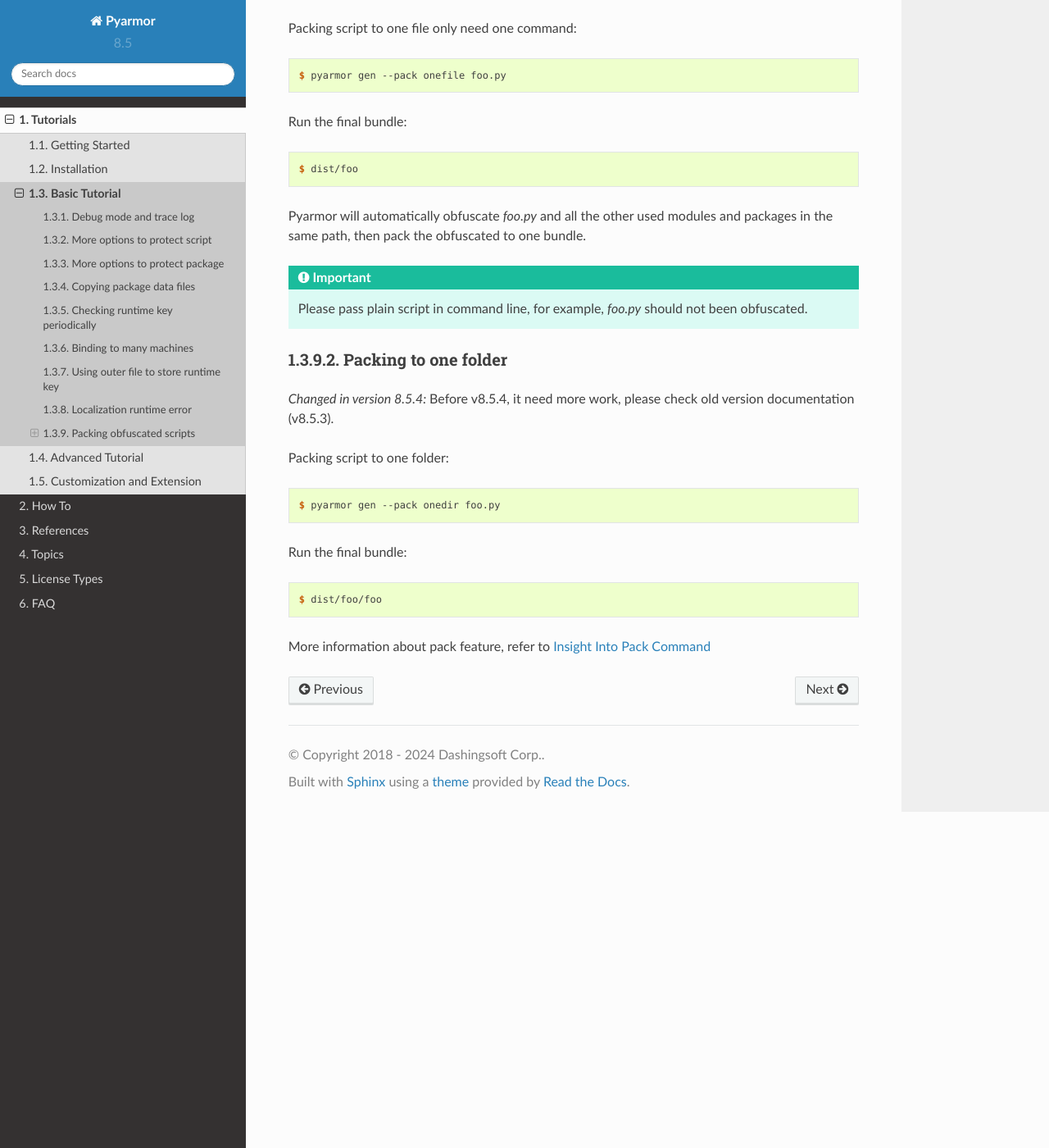
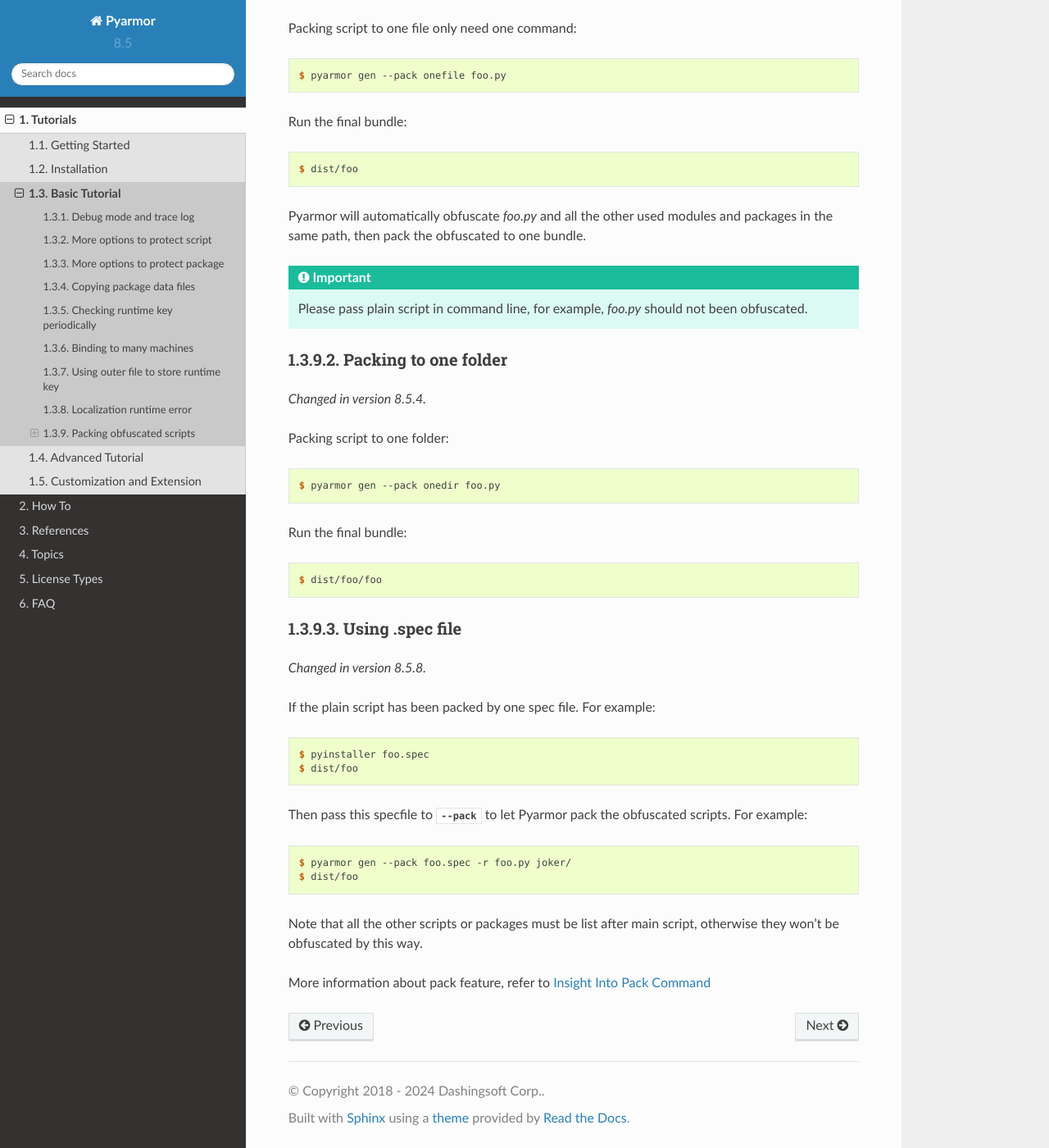
Before and after one commit to dashingsoft/pyarmor, a Sphinx documentation site: the page built from docs/tutorial/obfuscation.rst, in a window 1280 px wide and 1400 px high, scrolled down 7459 px. Shown: the whole window at 82% size. Built offline with Sphinx 7.4.7 and the Read the Docs theme 2.0.0, drawn with Linux system fonts in a browser that asks for light colours; some of the changed text lies outside the part shown.

Commit message:
Doc using specfile to pack Refine manual pack script

```diff
--- a/docs/tutorial/obfuscation.rst
+++ b/docs/tutorial/obfuscation.rst
@@ -295,8 +295,6 @@
 
 .. versionchanged:: 8.5.4
 
-   Before v8.5.4, it need more work, please check old version documentation (v8.5.3).
-
 Packing script to one file only need one command::
 
     $ pyarmor gen --pack onefile foo.py
@@ -316,8 +314,6 @@
 
 .. versionchanged:: 8.5.4
 
-   Before v8.5.4, it need more work, please check old version documentation (v8.5.3).
-
 Packing script to one folder::
 
     $ pyarmor gen --pack onedir foo.py
@@ -326,6 +322,23 @@
 
     $ dist/foo/foo
 
+Using .spec file
+----------------
+
+.. versionchanged:: 8.5.8
+
+If the plain script has been packed by one spec file. For example::
+
+    $ pyinstaller foo.spec
+    $ dist/foo
+
+Then pass this specfile to :option:`--pack` to let Pyarmor pack the obfuscated scripts. For example::
+
+    $ pyarmor gen --pack foo.spec -r foo.py joker/
+    $ dist/foo
+
+Note that all the other scripts or packages must be list after main script, otherwise they won't be obfuscated by this way.
+
 More information about pack feature, refer to :doc:`../topic/repack`
 
 .. include:: ../_common_definitions.txt
```
Also changed, not shown: docs/reference/man.rst (+13 -2 lines), docs/topic/repack.rst (+69 -38 lines).
